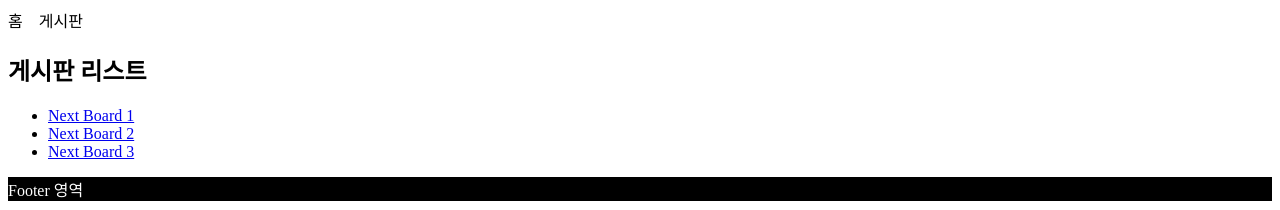
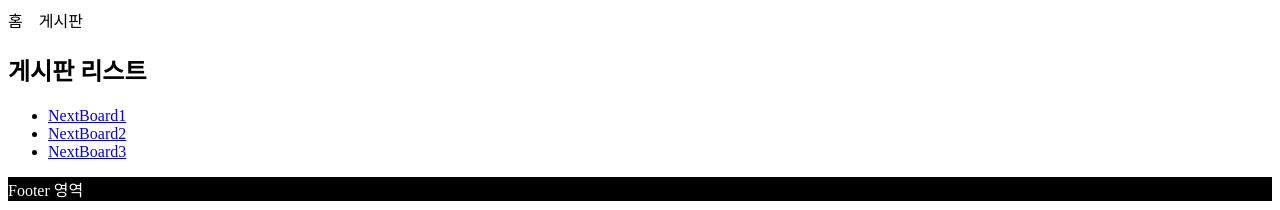
Before and after one commit to Holy-h/nextjs_project, a Next.js app: page /board in a window 1280 px wide. Shown: the top 210 px of the page. Built offline with nearby package versions, Linux system fonts and the light colour scheme.

Commit message:
props.url 사용X > useRoute 사용O

```diff
--- a/components/Header.jsx
+++ b/components/Header.jsx
@@ -1,7 +1,7 @@
 import Link from "next/link";
 import styled from "styled-components";
 
-const NavBtn = styled.a`
+const A = styled.a`
   margin-right: 1rem;
 `;
 
@@ -9,10 +9,10 @@ const Header = () => {
   return (
     <div>
       <Link href="/">
-        <NavBtn>홈</NavBtn>
+        <A>홈</A>
       </Link>
       <Link href="/board">
-        <NavBtn>게시판</NavBtn>
+        <A>게시판</A>
       </Link>
     </div>
   );
--- a/pages/board.jsx
+++ b/pages/board.jsx
@@ -2,9 +2,13 @@ import Link from "next/link";
 import Layout from "../components/Layout";
 
 const BoardLink = props => {
+  // as를 이용해 url을 깔끔하게 보이도록 할 수 있음
   return (
     <li>
-      <Link href={`/boardView?title=${props.title}`}>
+      <Link
+        as={`/board/${props.title}`}
+        href={`/boardView?title=${props.title}`}
+      >
         <a>{props.title}</a>
       </Link>
     </li>
@@ -16,9 +20,9 @@ export default () => {
     <Layout>
       <h2>게시판 리스트</h2>
       <ul>
-        <BoardLink title="Next Board 1" />
-        <BoardLink title="Next Board 2" />
-        <BoardLink title="Next Board 3" />
+        <BoardLink title="NextBoard1" />
+        <BoardLink title="NextBoard2" />
+        <BoardLink title="NextBoard3" />
       </ul>
     </Layout>
   );
--- a/pages/boardView.jsx
+++ b/pages/boardView.jsx
@@ -1,9 +1,12 @@
 import Layout from "../components/Layout";
+import { useRouter } from "next/router";
 
 export default props => {
+  const router = useRouter();
+  // console.log(router);
   return (
     <Layout>
-      <h2>제목: {props.url.query.title}</h2>
+      <h2>제목: {router.asPath}</h2>
       <p>상세 내용</p>
     </Layout>
   );
```
